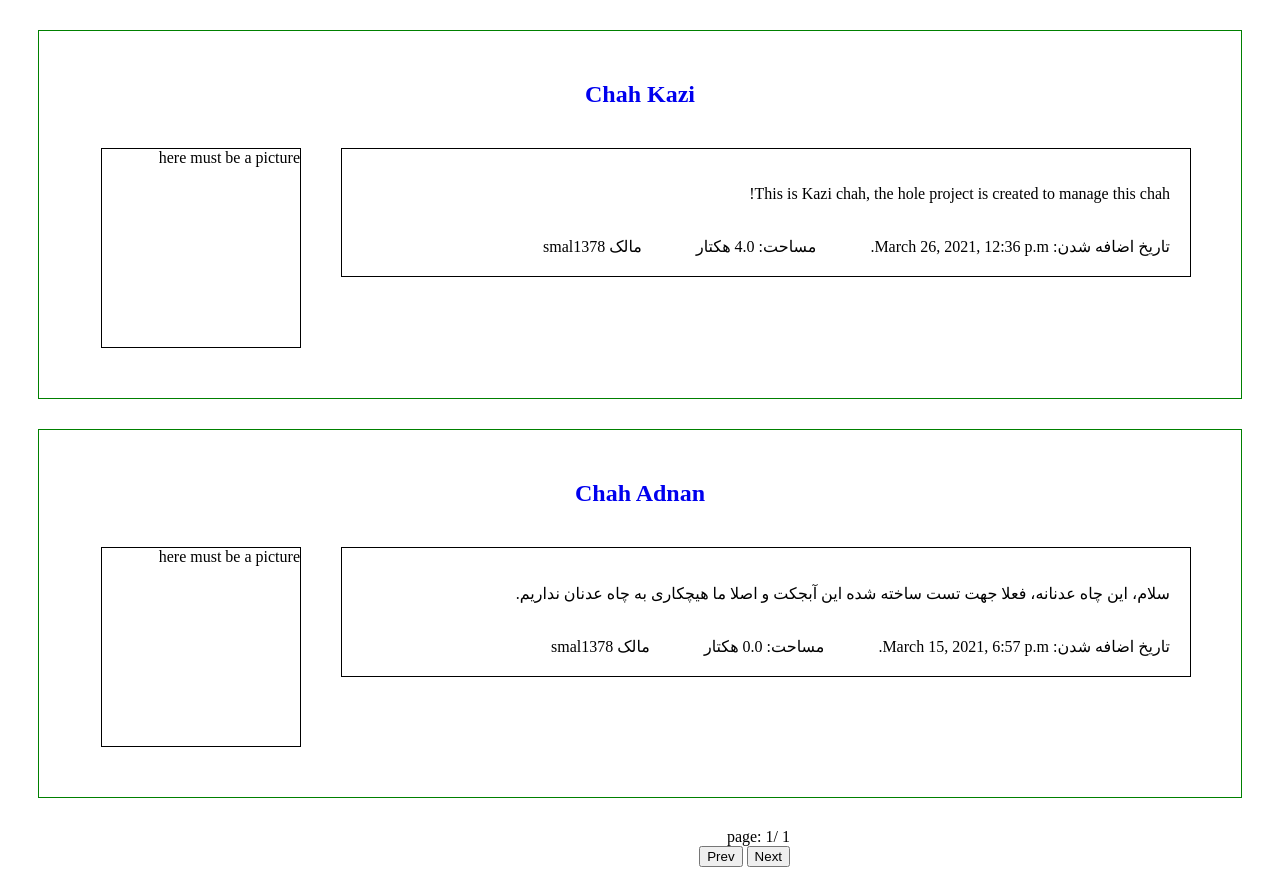
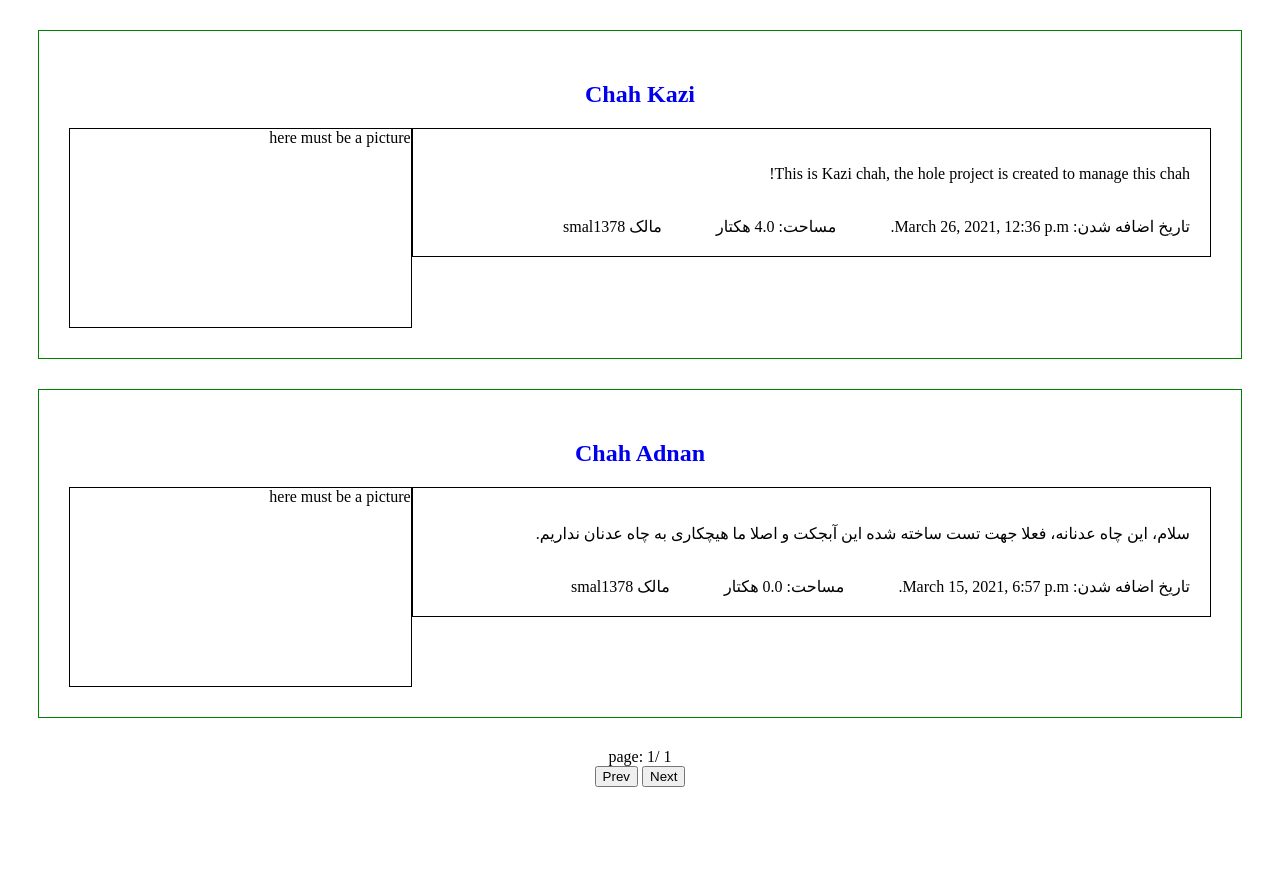
Before and after one commit to smal1378/Kazi, a Django app: page / in a window 1280 px wide. Shown: the part 87-962 px from the top of the page. After the commit the page ends 874 px from the top, so only its background shows below. Run offline with Django 3.2, Linux system fonts and the light colour scheme; data comes from the database, SQL or seed files in the repository.

Commit message:
add link for go to account in header and change px to percent in map info

```diff
--- a/maps/static/maps/home.css
+++ b/maps/static/maps/home.css
@@ -27,8 +27,7 @@ a {
     border: black 1px solid;
 }
 .map .info {
-    margin: 20px;
-    width: 850px;
+    width: 70%;
     padding: 20px;
 }
 .map p.more_info {
@@ -36,11 +35,9 @@ a {
     margin-left: 50px;
 }
 .map .picture {
-    width: 200px;
+    width: 30%;
     height: 200px;
-    margin: 20px;
 }
 .pagination {
-    width: 300px;
-    margin: auto;
+    text-align: center;
 }
--- a/maps/templates/maps/home.html
+++ b/maps/templates/maps/home.html
@@ -10,7 +10,7 @@
     <div class="header">
         <div>
             {% if user is none %}
-                <a href="#">ورود به حساب</a>
+                <a href="{% url 'login' %}">ورود به حساب</a>
             {% else %}
                 <a href="#">{{ user }}</a>
             {% endif %}
@@ -45,6 +45,6 @@
             <input type="hidden" name="page" value="{{page}}">
         </form>
     </div>
-
+    <!--pagination -->
 </body>
 </html>
```
